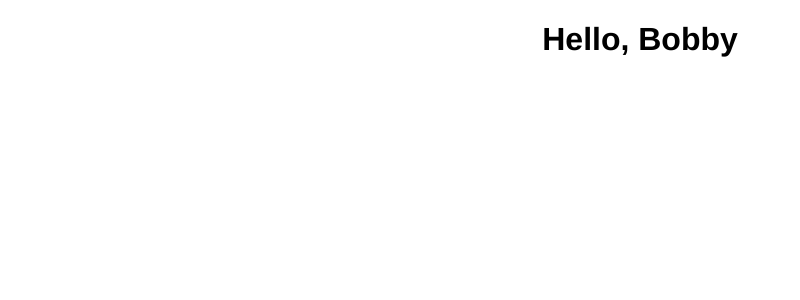
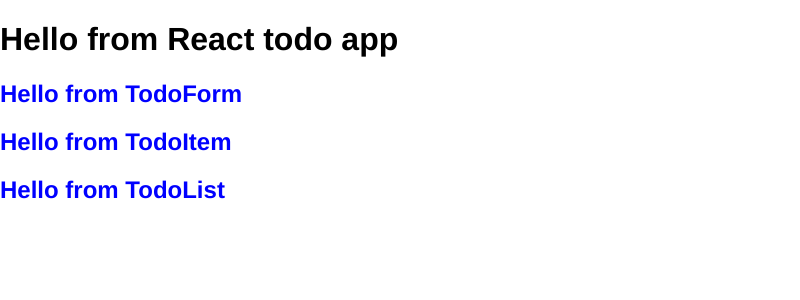
Before and after one commit to suzydp/react-todo-app-v2, a React app: page / in a window 1280 px wide. Shown: the top 300 px of the page, without its empty margins (0-800 px from the left). Built offline with nearby package versions, Linux system fonts and the light colour scheme.

Commit message:
Add component

```diff
--- a/src/App.jsx
+++ b/src/App.jsx
@@ -1,11 +1,16 @@
 import React, { Component } from 'react';
-import './app.scss';
+import TodoList from './components/TodoList';
+import TodoItem from './components/TodoItem';
+import TodoForm from './components/TodoForm';
 
 class App extends Component {
   render() {
     return (
-      <div id="main">
-        <h1>Hello, {this.props.name}</h1>
+      <div>
+        <h1>Hello from React todo app</h1>
+        <TodoForm />
+        <TodoItem />
+        <TodoList />
       </div>
     )
   }
--- a/src/app.scss
+++ b/src/app.scss
@@ -15,3 +15,7 @@ body{
 .title {
   color: red;
 }
+
+.subtitle {
+  color: blue;
+}
--- /dev/null
+++ b/src/components/TodoForm.jsx
@@ -0,0 +1,11 @@
+import React, { Component } from 'react';
+
+class TodoForm extends React.Component {
+  render() {
+    return (
+      <h2 className="subtitle">Hello from TodoForm</h2>
+    )
+  }
+}
+
+export default TodoForm;
--- /dev/null
+++ b/src/components/TodoItem.jsx
@@ -0,0 +1,12 @@
+import React, { Component } from 'react';
+import '../app.scss';
+
+class TodoItem extends React.Component {
+  render() {
+    return (
+      <h2 className="subtitle">Hello from TodoItem</h2>
+    )
+  }
+}
+
+export default TodoItem;
--- /dev/null
+++ b/src/components/TodoList.jsx
@@ -0,0 +1,12 @@
+import React, { Component } from 'react';
+import '../app.scss'
+
+class TodoList extends Component {
+  render () {
+    return (
+      <h2 className="subtitle">Hello from TodoList</h2>
+    )
+  }
+}
+
+export default TodoList;
--- a/src/index.jsx
+++ b/src/index.jsx
@@ -3,6 +3,6 @@ import ReactDOM from 'react-dom';
 import App from './App.jsx';
 
 ReactDOM.render (
-  <App name={"Bobby"}/>,
+  <App />,
   document.getElementById('root')
 );
```
